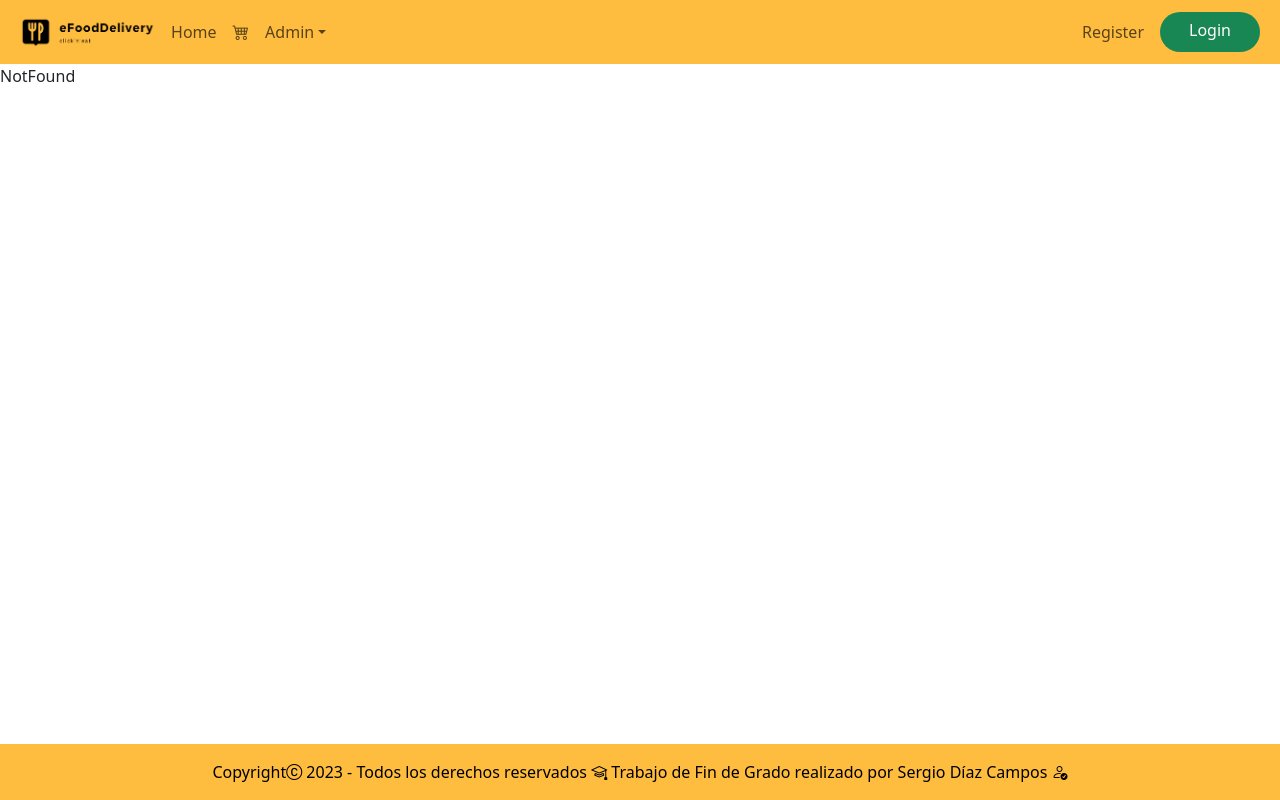
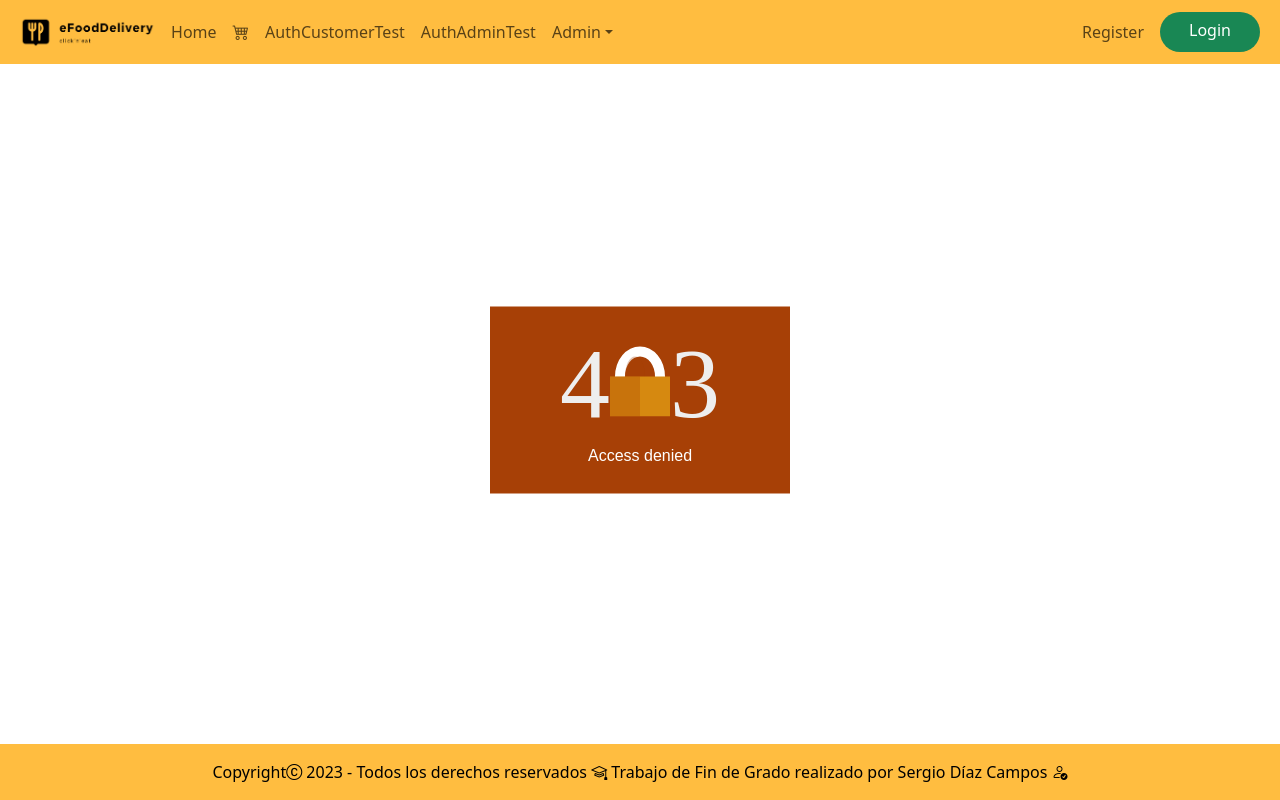
Before and after one commit to Royal6969/eFoodDelivery-Website, a React (Create React App) app: page /AccessRefused in a window 1280 px wide. Built offline with nearby package versions, Linux system fonts and the light colour scheme; no server answers.

Commit message:
adding hoc for authentification and autorization to limit user access

```diff
--- /dev/null
+++ b/src/HOC/CheckAdminAuth.tsx
@@ -0,0 +1,36 @@
+import jwt_decode from "jwt-decode";
+import { StaticDetails_Roles } from "../Utils/StaticDetails";
+
+
+const checkAdminAuth = (WrappedComponent: any) => {
+  // now we have to return back that wrapped component
+  // we can also expect any props that are being passed with the component we will capture and return them back as well
+  // so in the return statement, we will also return any props that are defined with the WrappedComponent
+  return (props: any) => {
+    // so before we return the WrappedComponent here, we need to check if a user is authenticated or not
+    const userAccessToken = localStorage.getItem('token') ?? ''; // if token does't exist, we have and empty token
+
+    // if token exists, now we have to examine the token and extract the role
+    if (userAccessToken) {
+      const decodeTokenForRole: { role: string; } = jwt_decode(userAccessToken);
+
+      // if the role from the token decoded is not admin
+      if (decodeTokenForRole.role !== StaticDetails_Roles.ADMIN) {
+        // redirect user to the AccessRefused page
+        window.location.replace('/AccessRefused');
+        return null;
+      }
+    }
+    // else, if access token is not present, then we want to redirect user to the login page
+    else {
+      window.location.replace('/Login');
+      return null;
+    }
+
+    // now if it's a simple component what we can do is we can return that WrappedComponent along with all the props spread
+    return <WrappedComponent {...props} />
+  }
+}
+
+
+export default checkAdminAuth;
--- /dev/null
+++ b/src/HOC/CheckCustomerAuth.tsx
@@ -0,0 +1,21 @@
+const checkCustomerAuth = (WrappedComponent: any) => {
+  // now we have to return back that wrapped component
+  // we can also expect any props that are being passed with the component we will capture and return them back as well
+  // so in the return statement, we will also return any props that are defined with the WrappedComponent
+  return(props: any) => {
+    // so before we return the WrappedComponent here, we need to check if a user is authenticated or not
+    const userAccessToken = localStorage.getItem('token');
+
+    // if token is not populated, redirect user to login page
+    if (!userAccessToken) {
+      window.location.replace('/Login');
+      return null;
+    }
+
+    // now if it's a simple component what we can do is we can return that WrappedComponent along with all the props spread
+    return <WrappedComponent {...props} />
+  }
+}
+
+
+export default checkCustomerAuth;
--- /dev/null
+++ b/src/HOC/index.ts
@@ -0,0 +1,5 @@
+import checkCustomerAuth from "./CheckCustomerAuth";
+import checkAdminAuth from "./CheckAdminAuth";
+
+
+export { checkCustomerAuth, checkAdminAuth };
--- a/src/app/App.tsx
+++ b/src/app/App.tsx
@@ -1,6 +1,6 @@
 import { Route, Routes } from 'react-router-dom';
 import { Footer, Header } from '../components/layout';
-import { Cart, Home, Login, NotFound, ProductDetails, Register } from '../pages';
+import { AccessRefused, AuthAdminTest, AuthCustomerTest, Cart, Home, Login, NotFound, ProductDetails, Register } from '../pages';
 import { useDispatch } from 'react-redux';
 import { useGetCartQuery } from '../APIs/CartAPI';
 import { setCart } from '../store/redux/CartSlice';
@@ -56,10 +56,16 @@ function App() {
           <Routes>
             <Route path='/' element={<Home />}></Route>
             <Route path='*' element={<NotFound />}></Route>
+
+            <Route path='/Register' element={<Register />}></Route>
+            <Route path='/Login' element={<Login />}></Route>
+
             <Route path='/ProductDetails/:productId' element={<ProductDetails />}></Route>
             <Route path='/Cart' element={<Cart />}></Route>
-            <Route path='/Register' element={<Register />}></Route>
-            <Route path='/Login' element={<Login />}></Route>
+
+            <Route path='/AuthCustomerTest' element={<AuthCustomerTest />}></Route>
+            <Route path='/AuthAdminTest' element={<AuthAdminTest />}></Route>
+            <Route path='/AccessRefused' element={<AccessRefused />}></Route>
           </Routes>
         </div>
 
--- a/src/components/layout/Header.tsx
+++ b/src/components/layout/Header.tsx
@@ -74,6 +74,18 @@ function Header() {
                 </NavLink>
               </li>
 
+              <li className='nav-item'>
+                <NavLink className='nav-link' aria-current='page' to='/AuthCustomerTest'>
+                  AuthCustomerTest
+                </NavLink>
+              </li>
+
+              <li className='nav-item'>
+                <NavLink className='nav-link' aria-current='page' to='/AuthAdminTest'>
+                  AuthAdminTest
+                </NavLink>
+              </li>
+
               <li className='nav-item dropdown'>
                 <a className='nav-link dropdown-toggle' href='#' role='button' data-bs-toggle='dropdown' aria-expanded='false'>
                   Admin
--- a/src/index.css
+++ b/src/index.css
@@ -11,3 +11,83 @@ code {
   font-family: source-code-pro, Menlo, Monaco, Consolas, 'Courier New',
     monospace;
 }
+
+/* ********************************** AccessRefused page starts ********************************** */
+@import url("https://fonts.googleapis.com/css?family=Comfortaa");
+.containerAccessRefused {
+  background-color: #a74006;
+  font-family: sans-serif;
+  z-index: 1;
+  position: absolute;
+  top: 50%;
+  left: 50%;
+  transform: translate(-50%, -50%);
+  text-align: center;
+  padding: 10px;
+  min-width: 300px;
+}
+.containerAccessRefused div {
+  display: inline-block;
+}
+.containerAccessRefused .lock {
+  opacity: 1;
+}
+.containerAccessRefused h1 {
+  font-family: "Comfortaa", cursive;
+  font-size: 100px;
+  text-align: center;
+  color: #eee;
+  font-weight: 100;
+  margin: 0;
+}
+.containerAccessRefused p {
+  color: #fff;
+}
+.lock {
+  transition: 0.5s ease;
+  position: relative;
+  overflow: hidden;
+  opacity: 0;
+}
+.lock ::after {
+  content: "";
+  background: #a74006;
+  opacity: 0.3;
+  display: block;
+  position: absolute;
+  height: 100%;
+  width: 50%;
+  top: 0;
+  left: 0;
+}
+.lock .bottom {
+  background: #D68910;
+  height: 40px;
+  width: 60px;
+  display: block;
+  position: relative;
+  margin: 0 auto;
+}
+.lock .top {
+  height: 60px;
+  width: 50px;
+  border-radius: 50%;
+  border: 10px solid #fff;
+  display: block;
+  position: relative;
+  top: 30px;
+  margin: 0 auto;
+}
+.lock .top::after {
+  padding: 10px;
+  border-radius: 50%;
+}
+@media (max-width: 420px) {
+  .containerAccessRefused {
+    transform: translate(-50%, -50%) scale(0.8);
+  }
+  .lock.generated {
+    transform: scale(0.3);
+  }
+}
+/* ********************************** AccessRefused page ends ********************************** */
--- /dev/null
+++ b/src/pages/AccessRefused.tsx
@@ -0,0 +1,19 @@
+import React from 'react'
+
+function AccessRefused() {
+  return (
+    <div className="containerAccessRefused">
+      <h1>
+        4
+        <div className="lock">
+          <div className="top"></div>
+          <div className="bottom"></div>
+        </div>3
+      </h1>
+
+      <p>Access denied</p>
+    </div>
+  )
+}
+
+export default AccessRefused
--- /dev/null
+++ b/src/pages/AuthAdminTest.tsx
@@ -0,0 +1,12 @@
+import React from 'react'
+import { checkAdminAuth } from '../HOC'
+
+
+function AuthAdminTest() {
+  return (
+    <div>Esta página sólo es accesible por los administradores</div>
+  )
+}
+
+
+export default checkAdminAuth(AuthAdminTest)
--- /dev/null
+++ b/src/pages/AuthCustomerTest.tsx
@@ -0,0 +1,12 @@
+import React from 'react'
+import { checkCustomerAuth } from '../HOC'
+
+
+function AuthCustomerTest() {
+  return (
+    <div>Esta página es accesible por cualquier cliente <i>(usuario registrado)</i></div>
+  )
+}
+
+
+export default checkCustomerAuth(AuthCustomerTest)
--- a/src/pages/Cart.tsx
+++ b/src/pages/Cart.tsx
@@ -1,5 +1,6 @@
 import React from 'react'
 import { CartRecap, DeliveryDetails } from '../components/view/cart'
+import { checkCustomerAuth } from '../HOC'
 
 
 function Cart() {
@@ -17,4 +18,4 @@ function Cart() {
 }
 
 
-export default Cart
+export default checkCustomerAuth(Cart)
--- a/src/pages/index.ts
+++ b/src/pages/index.ts
@@ -4,6 +4,19 @@ import ProductDetails from "./ProductDetails";
 import Cart from "./Cart";
 import Login from "./Login";
 import Register from "./Register";
+import AuthCustomerTest from "./AuthCustomerTest";
+import AuthAdminTest from "./AuthAdminTest";
+import AccessRefused from "./AccessRefused";
 
 
-export { Home, NotFound, ProductDetails, Cart, Login, Register }
+export {
+  Home,
+  NotFound,
+  ProductDetails,
+  Cart,
+  Login,
+  Register,
+  AuthCustomerTest,
+  AuthAdminTest,
+  AccessRefused
+}
```
Also changed, not shown: 1 other file (tests, documents, lock files or other folders).
